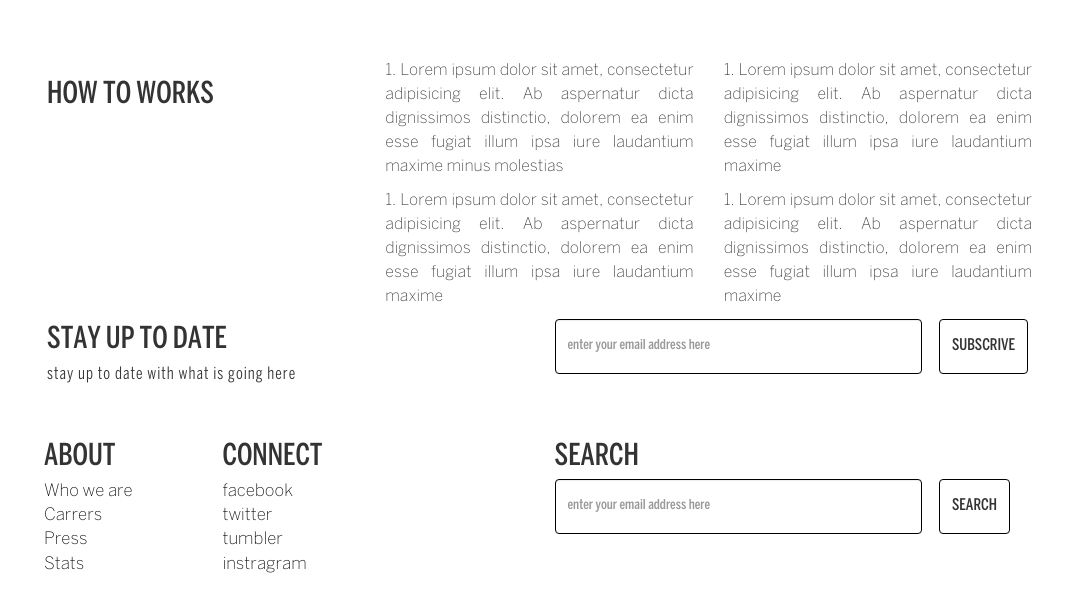
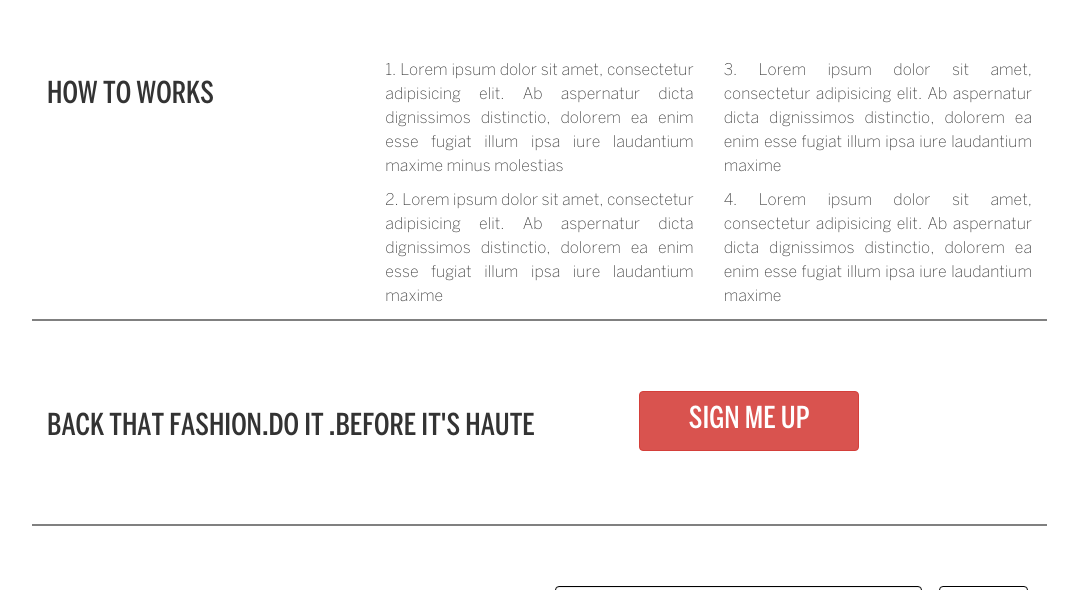
Before and after one commit to yasinfaruk/maleysian-project, a plain HTML site: page landing_page.html in a window 1280 px wide. Shown: the part 947-1537 px from the top of the page, without its empty margins (148-1226 px from the left). Drawn offline with Linux system fonts and the light colour scheme.

Commit message:
landing-page udate

```diff
--- a/css/style.css
+++ b/css/style.css
@@ -102,7 +102,23 @@ h2.search_text {
     line-height: 24px;
     text-align: justify;
 }
-/*=========== */
+/*==================== SIGN-UP-PART ==================*/
+.sign_up{
+
+}
+.signup_border{
+    border-bottom: 2px solid grey;
+    border-top: 2px solid grey;
+    padding: 70px 0px;
+    overflow: hidden;
+    margin-bottom: 60px;
+}
+button#signup-button {
+    font-family: myFont;
+    width: 220px;
+    height: 60px;
+    font-size: 30px;
+}
 /*===============================================================================================*/
         /*----------------- product-page-css*/
 /*===============================================================================================*/
--- a/landing_page.html
+++ b/landing_page.html
@@ -135,15 +135,15 @@
 					1. Lorem ipsum dolor sit amet, consectetur adipisicing elit. Ab aspernatur dicta dignissimos distinctio, dolorem ea enim esse fugiat illum ipsa iure laudantium maxime minus molestias
 				</p>
 				<p>
-					1. Lorem ipsum dolor sit amet, consectetur adipisicing elit. Ab aspernatur dicta dignissimos distinctio, dolorem ea enim esse fugiat illum ipsa iure laudantium maxime
+					2. Lorem ipsum dolor sit amet, consectetur adipisicing elit. Ab aspernatur dicta dignissimos distinctio, dolorem ea enim esse fugiat illum ipsa iure laudantium maxime
 				</p>
 			</div>
 			<div class="col-md-4">
 				<p>
-					1. Lorem ipsum dolor sit amet, consectetur adipisicing elit. Ab aspernatur dicta dignissimos distinctio, dolorem ea enim esse fugiat illum ipsa iure laudantium maxime
+					3. Lorem ipsum dolor sit amet, consectetur adipisicing elit. Ab aspernatur dicta dignissimos distinctio, dolorem ea enim esse fugiat illum ipsa iure laudantium maxime
 				</p>
 				<p>
-					1. Lorem ipsum dolor sit amet, consectetur adipisicing elit. Ab aspernatur dicta dignissimos distinctio, dolorem ea enim esse fugiat illum ipsa iure laudantium maxime
+					4. Lorem ipsum dolor sit amet, consectetur adipisicing elit. Ab aspernatur dicta dignissimos distinctio, dolorem ea enim esse fugiat illum ipsa iure laudantium maxime
 				</p>
 			</div>
 		</div>
@@ -151,8 +151,24 @@
 </section>
 <!-- ------- text-gallery-end ------- -->
 <!-- ========== SIGNUP-PART ========== -->
-<section class="sign_up"></section>
+<section class="sign_up">
+	<div class="container">
+		<div class="col-sm-11 col-sm-offset-1">
+			<div class="signup_border">
+				<div class="col-sm-7">
+					<h2>BACK THAT FASHION.DO IT .BEFORE IT'S HAUTE</h2>
+				</div>
+				<div class="col-sm-4">
+					<div class="signup_button">
+						<button type="submit" size="" class="btn btn-danger " id="signup-button">SIGN ME UP</button>
+					</div>
+				</div>
+			</div>
+		</div>
+	</div>
+</section>
 <!-- ------- signup-end ------- -->
+
 <!-- --------------------------------------------------------------------------------------------------------------- -->
 <!-- ========== footer ==========-->
 <section class="footer">
```
Lines whose indentation alone changed are shown as unchanged.
